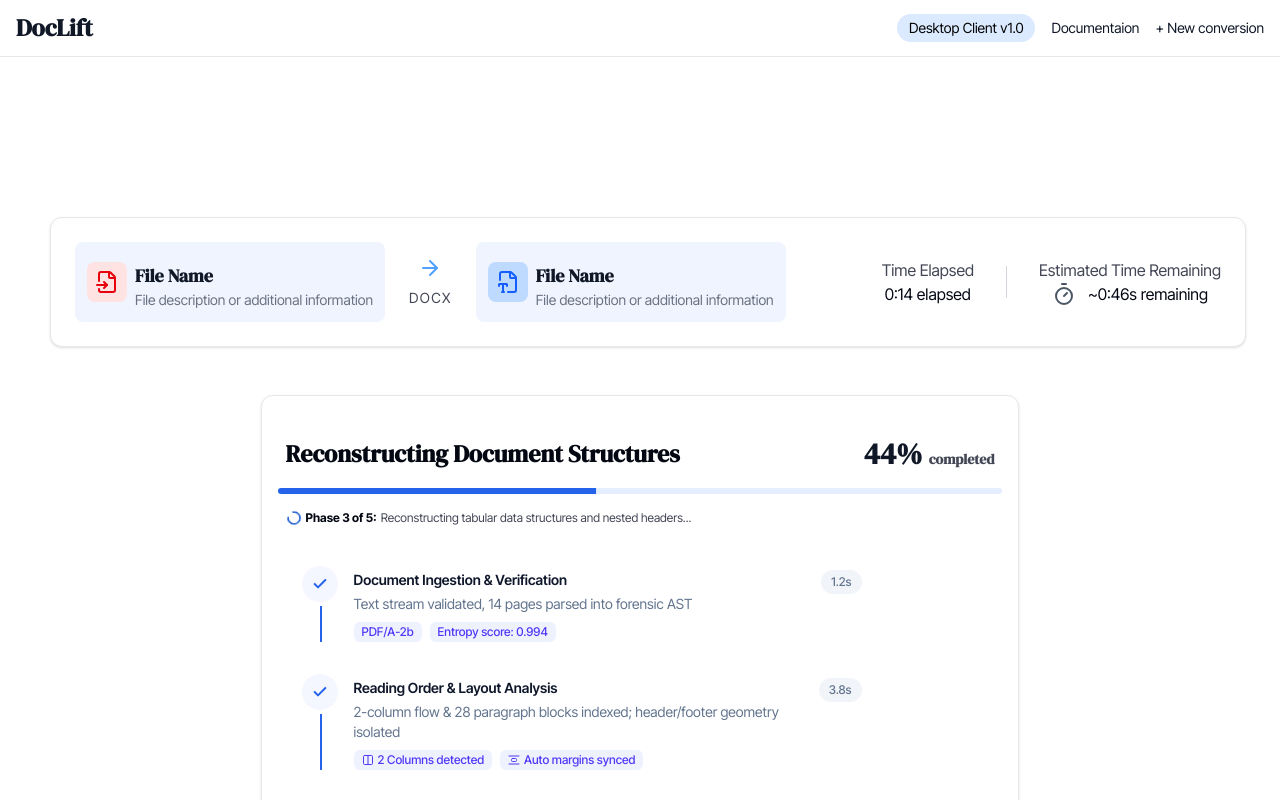
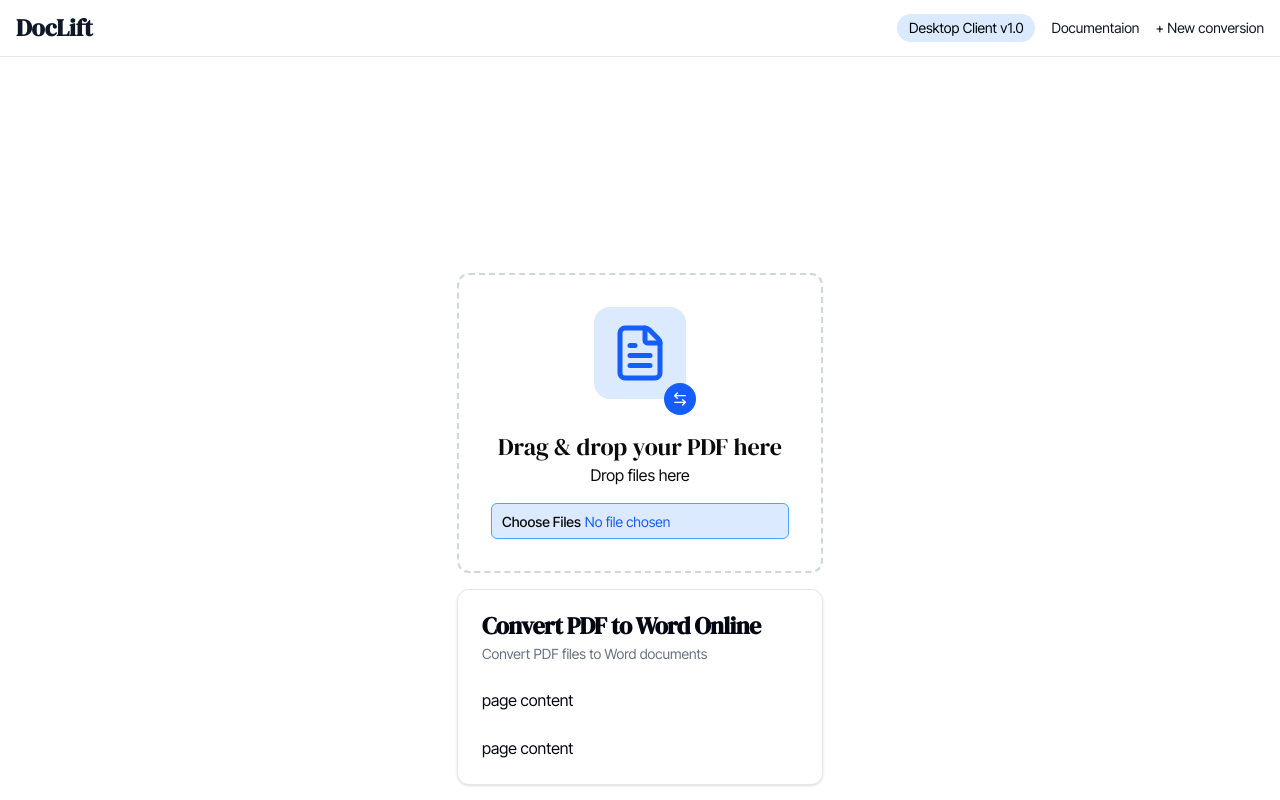
Before and after one commit to AmaliTech-Training-Academy/doclift, a Next.js app in the folder apps/web/: page / in a window 1280 px wide. Shown: the top 800 px of the page. Built offline with nearby package versions, Linux system fonts and the light colour scheme.

Commit message:
refactor: clean up MainSection component by removing commented code and adjusting layout

```diff
--- a/apps/web/src/components/layout/mainSection.tsx
+++ b/apps/web/src/components/layout/mainSection.tsx
@@ -18,7 +18,7 @@
 export default function MainSection() {
   return (
     <div className="min-h-dvh flex flex-col items-center mt-50">
-      {/* <div className="flex-1">
+      <div className="flex-1">
                 <DropZone>
                     <div className="">
                         <div className="p-4 bg-blue-100 rounded-2xl">
@@ -44,11 +44,9 @@
                     </CardFooter>
                 </Card>
 
-            </div> */}
+            </div>
 
-      {/* Progress component */}
-      <HeaderBar />
-      <ProgressCard />
+
     </div>
   );
 }
```
